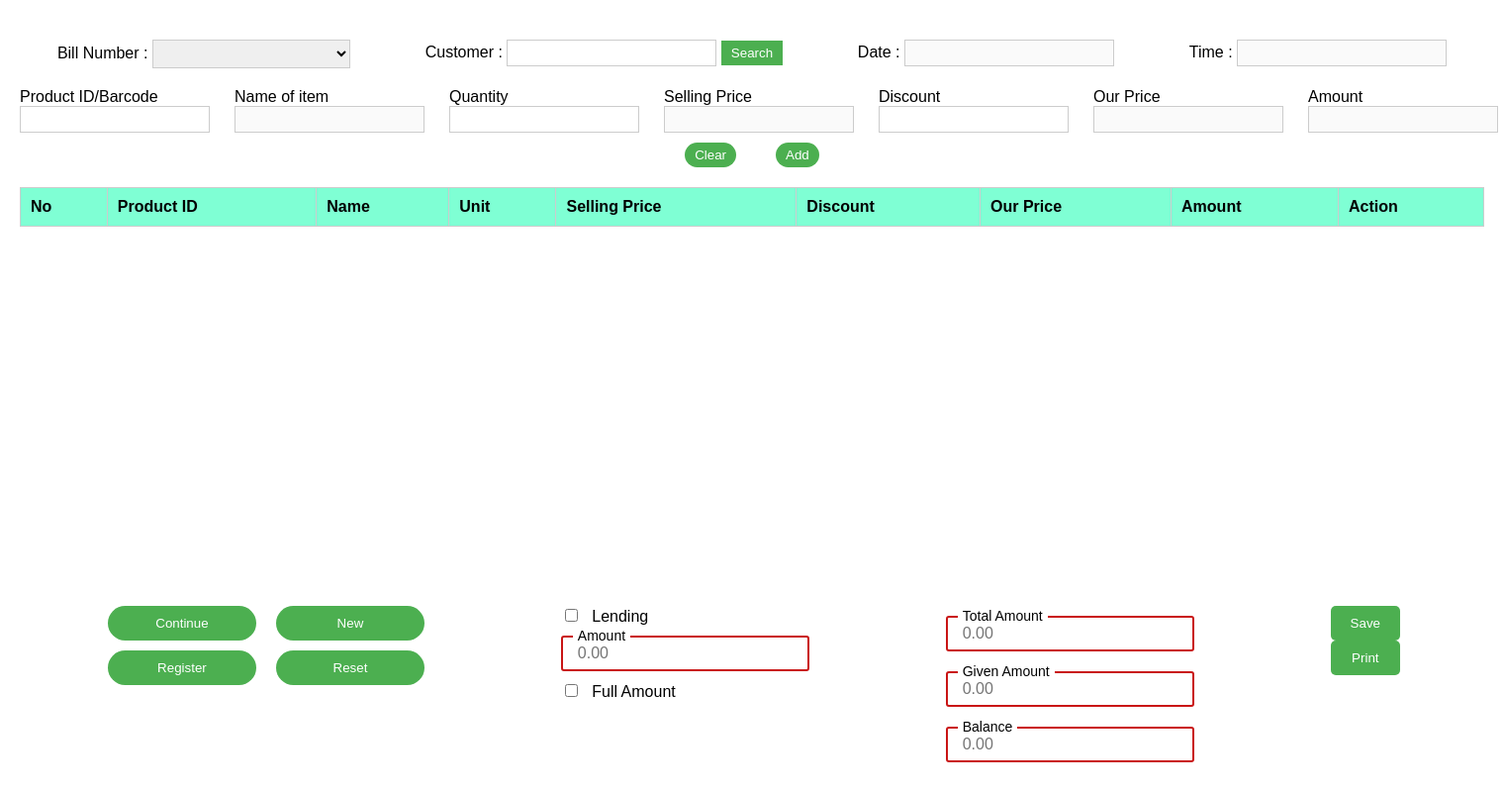
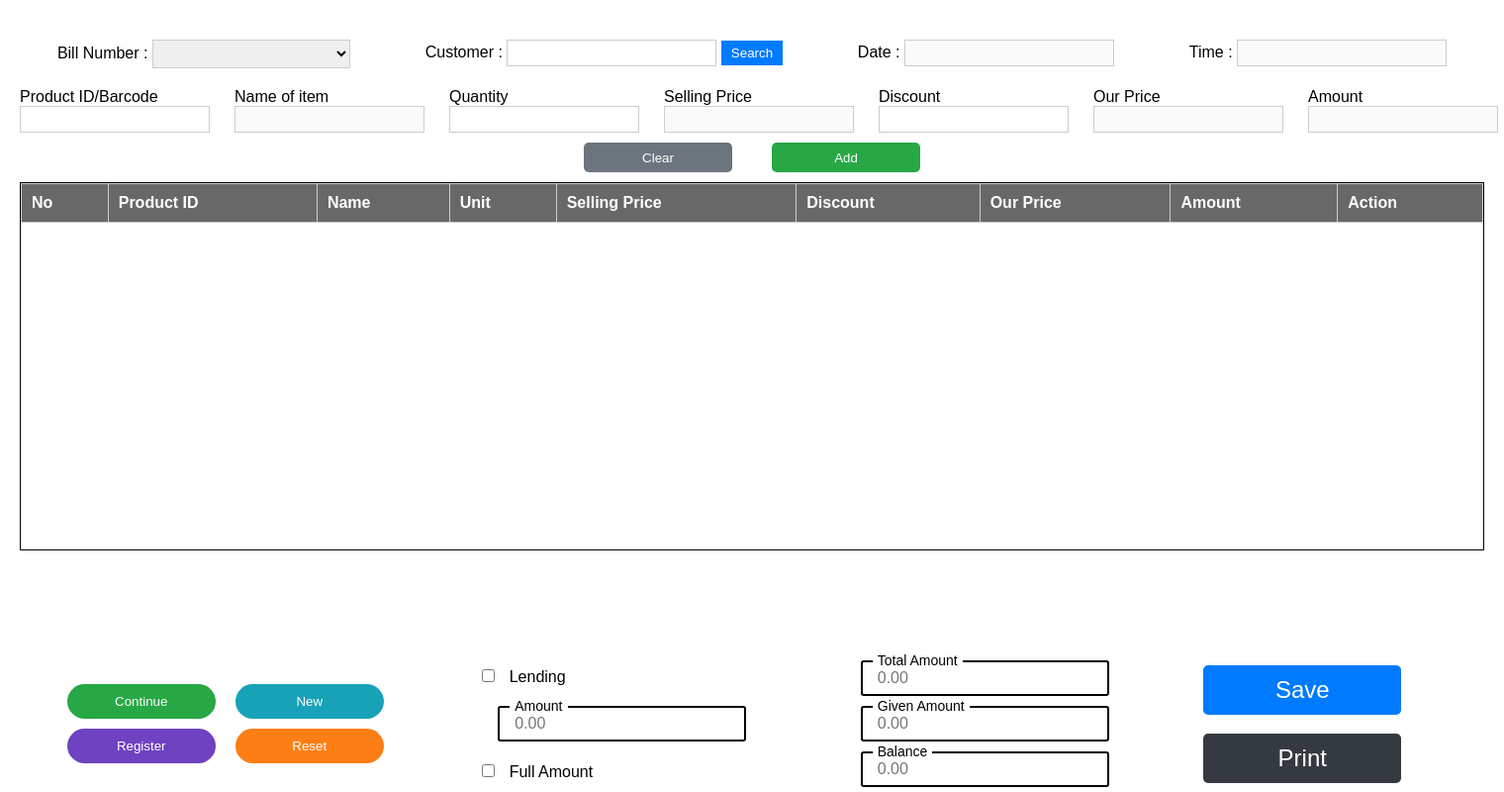
Before and after one commit to Ashen1919/Retail-wholesale-shop-control-system, a PHP site: page /counter.php in a window 1520 px wide. Shown: the whole page at 99% size. Run offline with PHP 8.4, Linux system fonts and the light colour scheme; lists and menus that the app fills with data are empty.

Commit message:
Counter structure completed

```diff
--- a/Cashier/Assets/css/counter.css
+++ b/Cashier/Assets/css/counter.css
@@ -25,15 +25,20 @@ body {
 
 .header-section button {
     padding: 5px 10px;
-    background-color: #4CAF50;
-    color: white;
+    background-color: #007BFF;
+    color: #fff;
     border: none;
     cursor: pointer;
+}
+
+.header-section button:hover{
+    background-color: #0056b3;
 }
 
 .secondary-header{
     display: flex;
     flex-direction: column;
+    margin-bottom: 10px;
 }
 
 .input-section{
@@ -58,27 +63,49 @@ body {
 
 .secondary-header button {
     padding: 5px 10px;
-    background-color: #4CAF50;
-    color: white;
+    color: #fff;
     border: none;
     cursor: pointer;
-    border-radius: 20px;
+    border-radius: 5px;
+    width: 150px;
+    height: 30px;
+}
+
+.clear-btn{
+    background-color: #6C757D;
+}
+
+.clear-btn:hover{
+    background-color: #5a6268;
+}
+
+.add-btn{
+    background-color: #28A745;
+}
+
+.add-btn:hover{
+    background-color: #218838;
 }
 
 .table-div{
-    background-color: aquamarine;
+    border: solid 1px #000;
+    height: 370px;
 }
 
 table {
     width: 100%;
     border-collapse: collapse;
-    margin-top: 20px;
 }
 
 table th, table td {
     border: 1px solid #ccc;
     padding: 10px;
     text-align: left;
+}
+
+thead{
+    background-color: #686868;
+    color: #fff;
 }
 
 .actions {
@@ -94,22 +121,20 @@ table th, table td {
 
 .actions button.edit {
     background-color: #2196F3;
-    color: white;
+    color: #fff;
 }
 
 .actions button.delete {
     background-color: #f44336;
-    color: white;
+    color: #fff;
 }
 
 .footer-section {
-    margin-top: 20px;
     display: flex;
     justify-content: space-around;
     flex-wrap: wrap;
     position: fixed;
     bottom: 0;
-    padding: 20px;
     width: 95%;
 }
 
@@ -121,8 +146,7 @@ table th, table td {
 
 .footer-section button {
     padding: 10px 20px;
-    background-color: #4CAF50;
-    color: white;
+    color: #fff;
     border: none;
     cursor: pointer;
     border-radius: 20px;
@@ -130,6 +154,9 @@ table th, table td {
 
 .four-btns{
     width: 320px;
+    display: flex;
+    flex-direction: column;
+    justify-content: center;
 }
 
 .four-btns button{
@@ -147,18 +174,55 @@ table th, table td {
     justify-content: space-between;
 }
 
+.continue-btn{
+    background-color: #28A745;
+}
+
+.continue-btn:hover{
+    background-color: #218838;
+}
+
+.new-btn{
+    background-color: #17A2B8;
+}
+
+.new-btn:hover{
+    background-color: #117a8b;
+}
+
+.register-btn{
+    background-color: #6F42C1;
+}
+
+.register-btn:hover{
+    background-color: #563d7c;
+}
+
+.reset-btn{
+    background-color: #FD7E14;
+}
+
+.reset-btn:hover{
+    background-color: #e8590c;
+}
+
 .lending-section{
     display: flex;
     flex-direction: column;
+    justify-content: center;
+}
+
+.lending-section div{
+    margin: 20px;
 }
 
 .styled-input-box {
     display: inline-block;
     position: relative;
-    border: 2px solid #c91515;
+    border: 2px solid #000;
     padding: 2px 10px;
     border-radius: 3px;
-    margin: 10px 0;
+    margin: 5px 0;
 }
 
 .styled-input-box label {
@@ -182,13 +246,34 @@ table th, table td {
 .amount-section{
     display: flex;
     flex-direction: column;
+    justify-content: center;
 }
 
 .final-action{
     display: flex;
     flex-direction: column;
+    justify-content: space-around
 }
 
 .final-action button{
     border-radius: 5px;
+    width: 200px;
+    height: 50px;
+    font-size:x-large
 }
+
+.save-btn{
+    background-color: #007BFF;
+}
+
+.save-btn:hover{
+    background-color: #0056b3;
+}
+
+.print-btn{
+    background-color: #343A40;
+}
+
+.print-btn:hover{
+    background-color: #212529;
+}
--- a/Cashier/counter.php
+++ b/Cashier/counter.php
@@ -62,14 +62,14 @@
                 </div>
             </div>
             <div class="secondary-header-btn">
-                <button>Clear</button>
-                <button>Add</button>
+                <button class="clear-btn">Clear</button>
+                <button class="add-btn">Add</button>
             </div>
         </div>
 
         <div class="table-div">
-            <thead>
-                    <table>
+            <table>
+                <thead>
                     <tr>
                         <th>No</th>
                         <th>Product ID</th>
@@ -90,17 +90,17 @@
         <div class="footer-section">
             <div class="four-btns">
                 <div class="upper-btns">
-                    <button>Continue</button>
-                    <button>New</button>
+                    <button class="continue-btn">Continue</button>
+                    <button class="new-btn">New</button>
                 </div>
                 <div class="lower-btns">
-                    <button>Register</button>
-                    <button>Reset</button>
+                    <button class="register-btn">Register</button>
+                    <button class="reset-btn">Reset</button>
                 </div>
             </div>
             <div class="lending-section">
                 <label><input type="checkbox" name="payment" value="lending"> Lending</label>
-                <div class="styled-input-box">
+                <div id="styled-input-box" class="styled-input-box">
                     <label>Amount</label>
                     <input type="number" placeholder="0.00">
                 </div>
@@ -121,8 +121,8 @@
                 </div>
             </div>
             <div class="final-action">
-                <button>Save</button>
-                <button>Print</button>
+                <button class="save-btn">Save</button>
+                <button class="print-btn">Print</button>
             </div>
         </div>
     </div>
```
